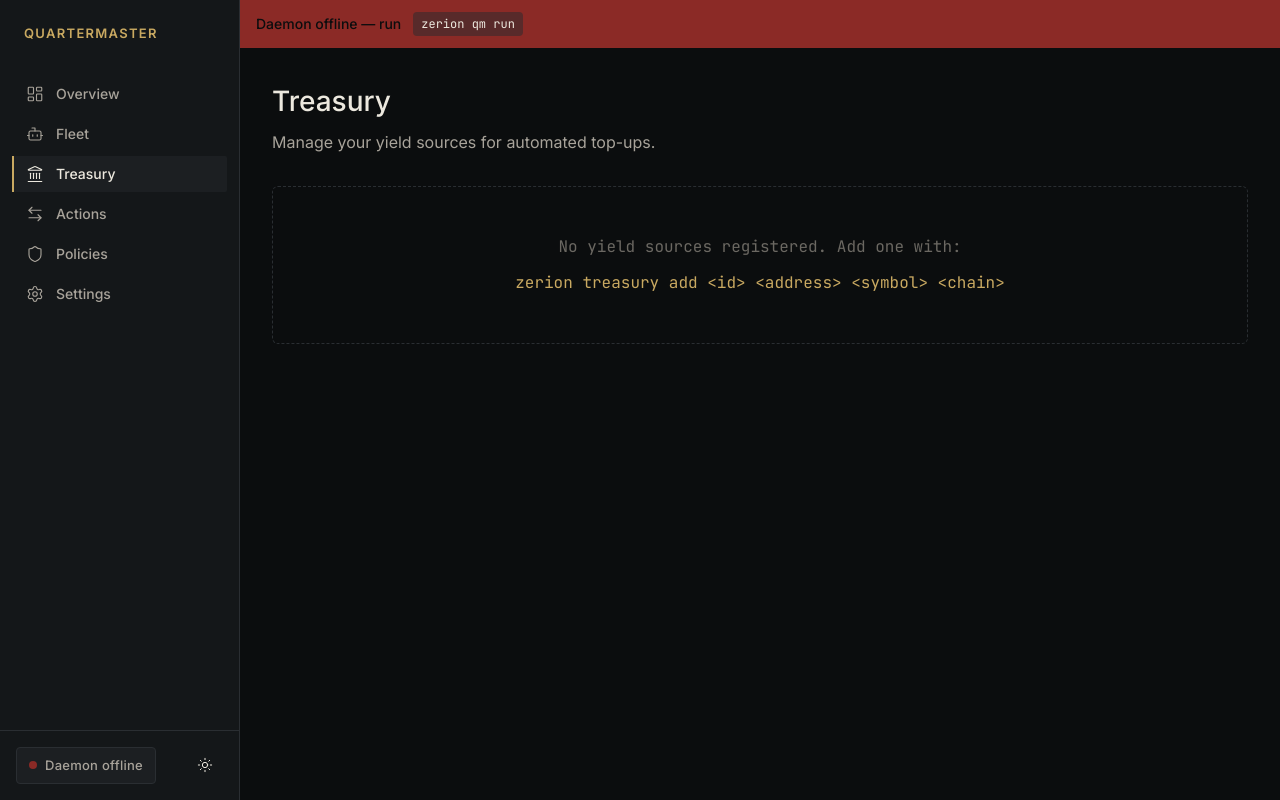
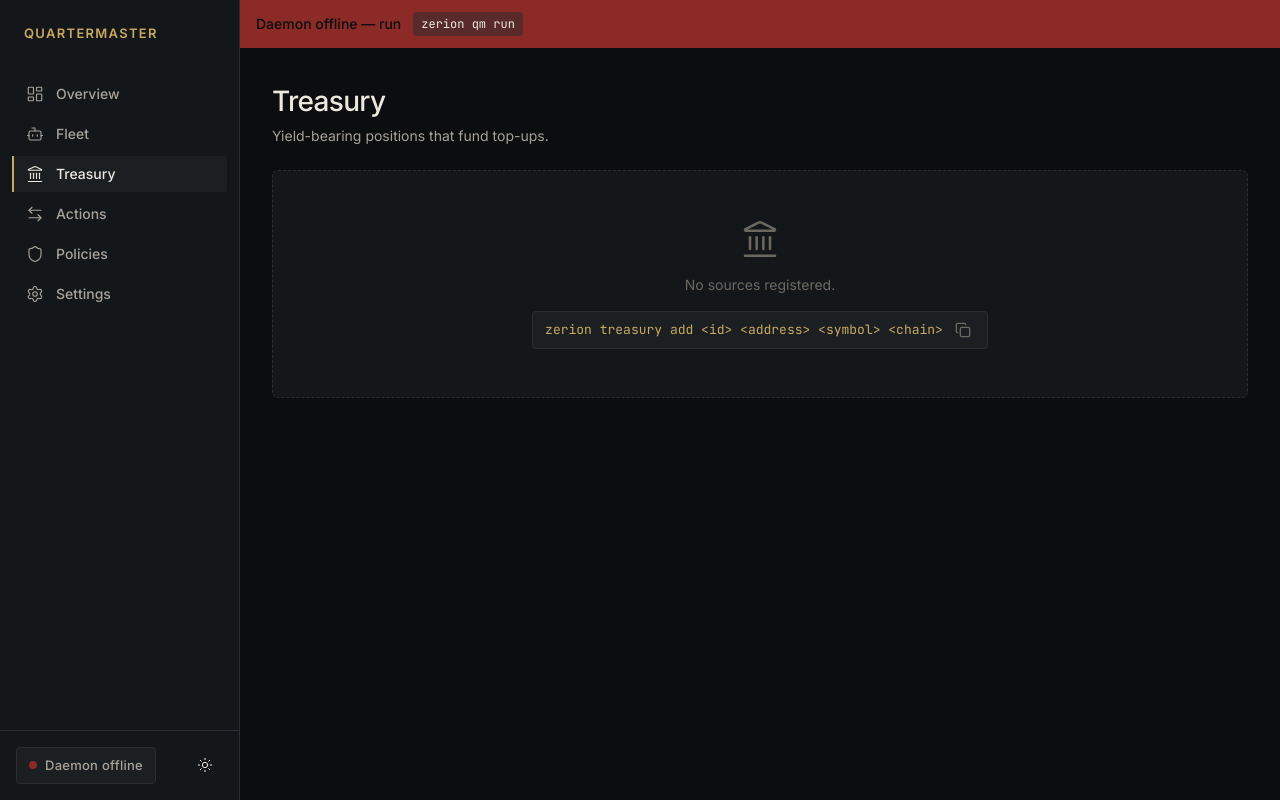
Before and after one commit to winsznx/quartermaster, a Next.js app in the folder apps/dashboard/: page /treasury in a window 1280 px wide. Built offline with nearby package versions, Linux system fonts and the light colour scheme; no server answers.

Commit message:
feat(dashboard): implement offline treasury page

```diff
--- a/apps/dashboard/app/treasury/page.tsx
+++ b/apps/dashboard/app/treasury/page.tsx
@@ -1,27 +1,23 @@
 'use client'
+
+import { Landmark } from 'lucide-react'
+import { EmptyState } from '@/components/empty-state'
 
 export default function TreasuryPage() {
   return (
-    <div>
-      <h1 style={{ fontSize: 28, fontWeight: 500, marginBottom: 8 }}>
-        Treasury
-      </h1>
-      <p style={{ color: 'var(--color-text-secondary)', marginBottom: 32 }}>
-        Manage your yield sources for automated top-ups.
-      </p>
-      <div style={{
-        border: '1px dashed var(--color-border-subtle)',
-        borderRadius: 6,
-        padding: 48,
-        textAlign: 'center',
-        color: 'var(--color-text-muted)',
-        fontFamily: 'var(--font-jetbrains-mono)'
-      }}>
-        No yield sources registered. Add one with:<br/>
-        <span style={{ color: 'var(--color-accent)', marginTop: 12, display: 'block' }}>
-          zerion treasury add &lt;id&gt; &lt;address&gt; &lt;symbol&gt; &lt;chain&gt;
-        </span>
+    <div className="flex flex-col gap-6">
+      <div>
+        <h1 className="text-[28px] font-medium text-text-primary tracking-tight">Treasury</h1>
+        <p className="text-sm text-text-secondary mt-1">
+          Yield-bearing positions that fund top-ups.
+        </p>
       </div>
+
+      <EmptyState
+        icon={Landmark}
+        message="No sources registered."
+        cli="zerion treasury add <id> <address> <symbol> <chain>"
+      />
     </div>
   )
 }
```
